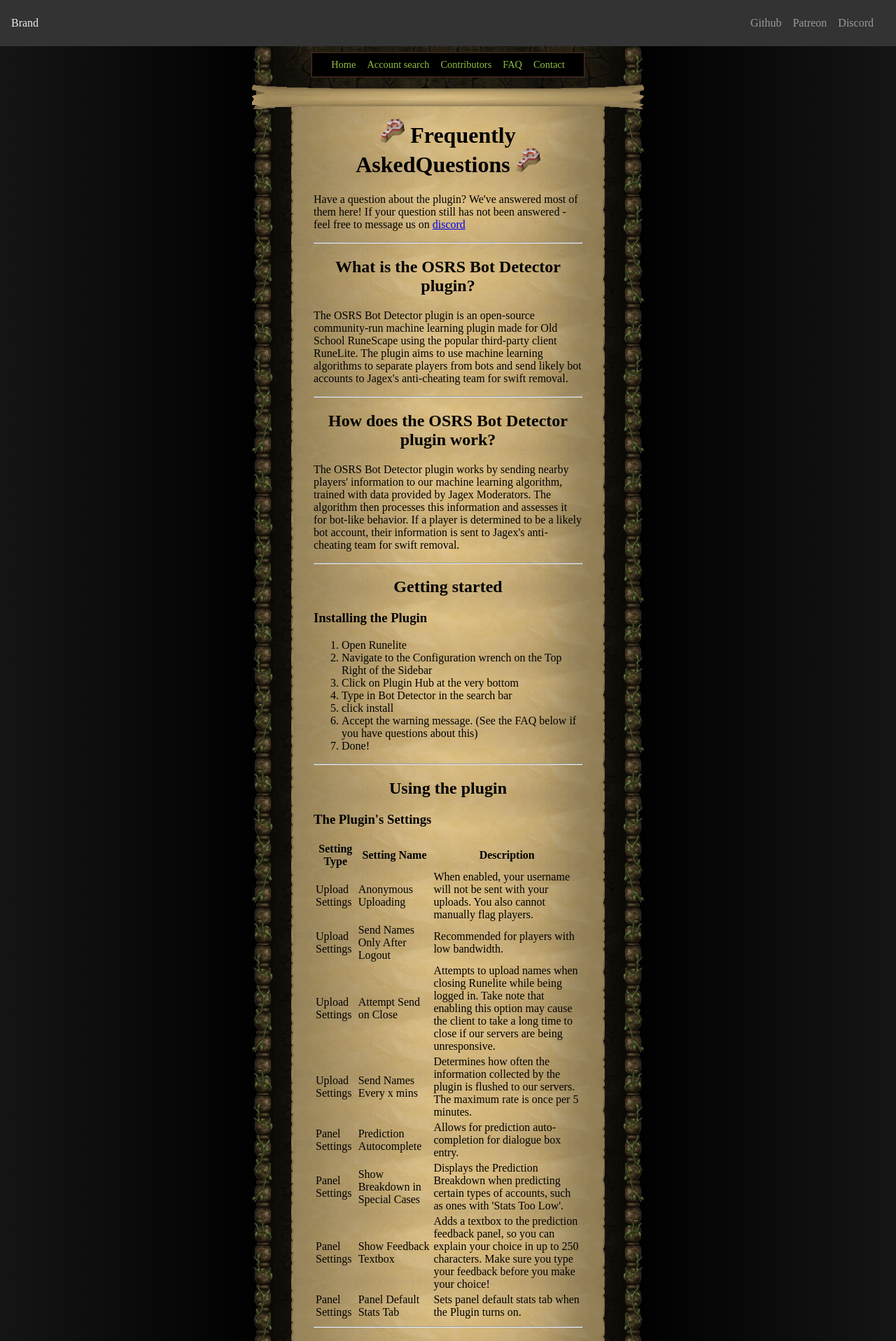
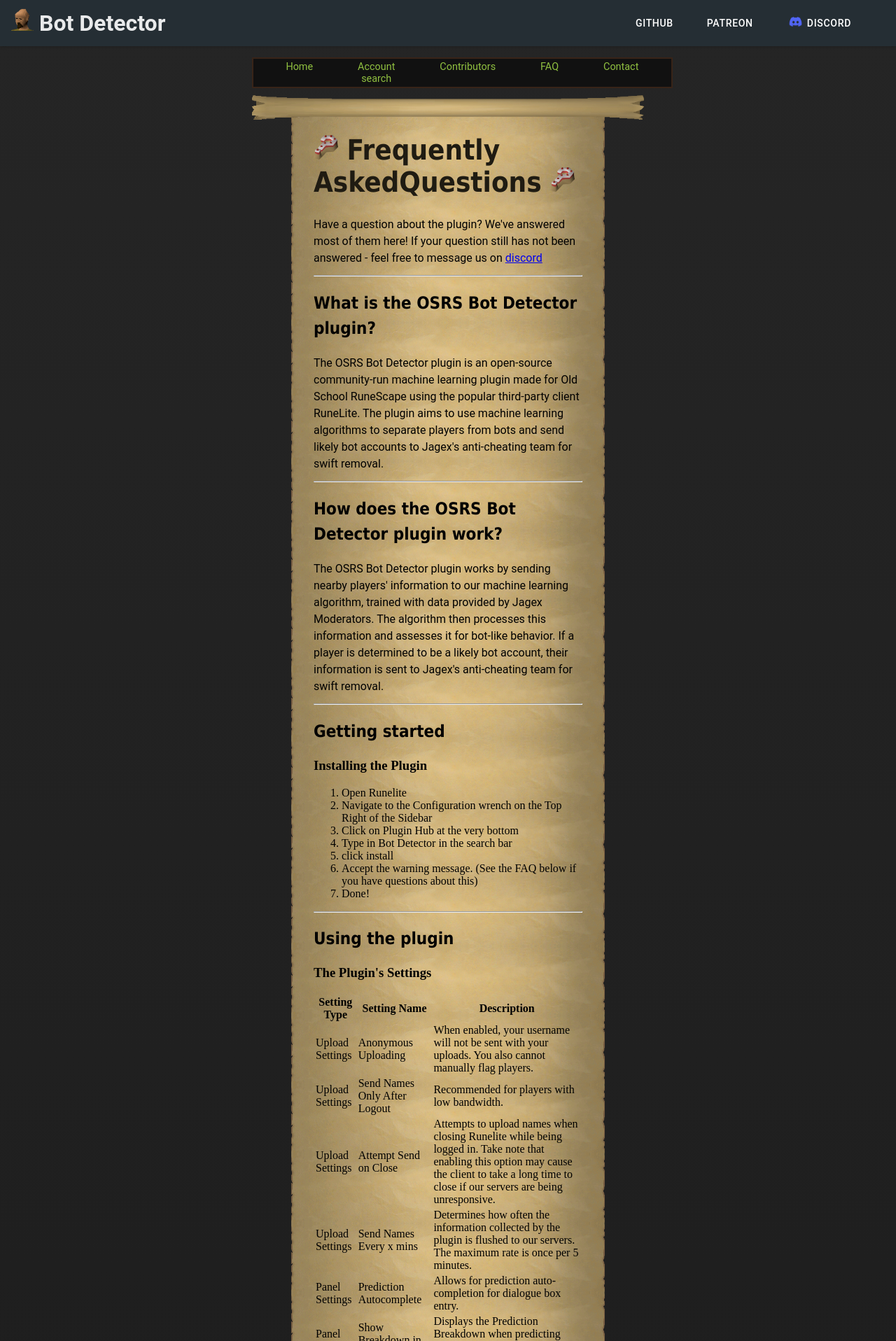
Before and after one commit to Bot-detector/Bot-Detector-Web, a Python web app: template src/templates/pages/faq.html in a window 1280 px wide. Shown: the top 1916 px of the page at 70% size. Run offline with Jinja, Linux system fonts and the light colour scheme; the template is opened without the code that fills it, so the values that code supplies are empty.

Commit message:
Updated a bunch of styles and formatting
Started overhauling the CSS and using flexbox inside the HTML. Still WIP, but getting there.

```diff
--- a/docker-compose.yml
+++ b/docker-compose.yml
@@ -1,6 +1,8 @@
 version: '3'
 services:
   api:
+    env_file:
+      - .env
     build:
       context: .
       dockerfile: Dockerfile
--- a/src/static/styles.css
+++ b/src/static/styles.css
@@ -1,25 +1,43 @@
 body {
     display: block;
     margin: 0px;
-    background: linear-gradient(90deg,
+    background: linear-gradient(0deg, #121212 5.29%, #252525 100%);
+    /* background: linear-gradient(90deg,
         #151515 0%,
         black 30%,
         black 70%,
         #151515 100%
-    );
+    );*/
 }
 /* Add styles for the navigation bar */
 .navbar {
     display: flex;
     justify-content: space-between;
-    align-items: center;
+    align-items: left;
+    vertical-align: middle;
     padding: 0.5rem 1rem;
-    background-color: #333333;
+    background-color: #252E34;
+    box-shadow: 0px 1px 10px 0px rgba(0, 0, 0, 0.12);
+    box-shadow: 0px 4px 5px 0px rgba(0, 0, 0, 0.14);
+    box-shadow: 0px 2px 4px -1px rgba(0, 0, 0, 0.2);
+    position: relative;
+    z-index: 10;
+
 }
 
 .navbar-brand {
     color: rgba(255, 255, 255, 0.9);
     text-decoration: none;
+    font-family: 'Roboto';
+    font-style: normal;
+    font-weight: 700;
+    font-size: 32px;
+    line-height: 48px;
+    align-content: center;
+}
+
+hr {
+    color: #6B7B17;
 }
 
 .navbar-nav {
@@ -28,12 +46,20 @@
 }
 
 .nav-item {
-    margin-right: 1rem;
+    margin-right: 3rem;
+
 }
 
 .nav-link {
     color: rgba(255, 255, 255, 0.5);
     text-decoration: none;
+    font-family: 'Roboto';
+    font-style: normal;
+    letter-spacing: 0.05em;
+    font-weight: 500;
+    font-size: 14px;
+    line-height: 16px;
+    color: #FFFFFF;
 }
 
 .nav-link:hover,
@@ -47,7 +73,7 @@
     flex-direction: column;
     align-items: center;
     background-size: contain;
-    background-image: url('/static/images/background.jpg');
+    /* background-image: url('/static/images/background.jpg'); */
     max-width: 70vh;
     min-width: 500px;
     margin: 0 auto;
@@ -56,13 +82,13 @@
 
 div.navigation-box {
     display: flex;
-    background-color: #000;
+    background-color: #111111;
     border: 2px solid #382418;
     padding-left: 2%;
     padding-right: 2%;
     margin-right: auto;
     margin-left: auto;
-    margin-top: .5em;
+    margin-top: 1em;
     margin-bottom: .5em;
     text-align: center;
     justify-content: space-between;
@@ -72,18 +98,19 @@
     display: flex;
     justify-content: space-between;
     list-style: none;
-    padding: 0;
-    margin: 0.5em;
+    padding: 0px;
+    margin: 0.2em;
     width: 100%;
 }
 
 .nbox-item {
-    margin-left: .5rem;
-    margin-right: .5rem;
+    margin-left: 2rem;
+    margin-right: 2rem;
     color: #90c040;
     text-decoration: none;
     font-size: 90%;
     padding: 0rem;
+    font-family: 'Roboto';
 }
 
 a.nbox-link {
@@ -124,8 +151,104 @@
     margin-right: 2em;
 }
 
-div.title h1,
-div.title h2,
+div.title h1 {
+    /* text-align: left;
+    font-family: 'Tahoma';
+    font-style: normal;
+    font-weight: 700;
+    font-size: 40px;
+    line-height: 48px;
+    display: flex;
+    align-items: center; */
+
+    font-family: 'Tahoma';
+    font-style: normal;
+    font-weight: 700;
+    font-size: 40px;
+    /* line-height: 48px; */
+
+    flex: none;
+order: 0;
+flex-grow: 1;
+    color: #1F1B12;
+}
+
+div.title h2 {
+    text-align: left;
+    font-family: 'Tahoma';
+    font-style: normal;
+    font-weight: 700;
+    font-size: 24px;
+    line-height: 36px;
+}
+
 div.title h3 {
-    text-align: center;
+    font-family: 'Roboto';
+    font-style: normal;
+    font-weight: 500;
+    font-size: 24px;
+    line-height: 36px;
+    margin-top: 20px;
+    margin-bottom: 5px;
+
 }
+
+div.title h4 {
+    /* text-align: left;
+    font-family: 'Roboto';
+    font-style: normal;
+    font-weight: 400;
+    font-size: 15px;
+    line-height: 18px; */
+
+    font-family: 'Roboto';
+    font-style: normal;
+    font-weight: 400;
+    font-size: 15px;
+    /* line-height: 18px; */
+    flex: none;
+    order: 1;
+    flex-grow: 1;
+    color: #000000;
+}
+
+P {
+    font-family: 'Roboto';
+    font-style: normal;
+    font-weight: 400;
+    font-size: 16px;
+    line-height: 24px;
+    margin-top: 0;
+    margin-bottom: 12px;
+}
+
+.flex-box-home {
+    display: flex;
+    flex-direction: row;
+    align-items: center;
+    padding: 0px;
+    gap: 16px;
+    width: 395px;
+    height: 100px;
+    left: 40px;
+    top: 24px;
+}
+
+.flex-box-home-row {
+    display: flex;
+    flex-direction: column;
+    align-items: flex-start;
+    padding: 0px;
+    gap: 10px;
+    margin: 0px;
+
+    width: 300px;
+    height: 76px;
+
+
+    /* Inside auto layout */
+
+    flex: none;
+    order: 1;
+    flex-grow: 1;
+}
--- a/src/templates/header.html
+++ b/src/templates/header.html
@@ -1,16 +1,16 @@
 {% block header %}
     <header>
         <nav class="navbar">
-            <a class="navbar-brand" href="{{ url_for('home') }}" target="_blank">Brand</a>
+            <a class="navbar-brand" href="{{ url_for('home') }}" target="_blank"> <img src="/static/images/GameAssets/bot.png" width="32px"> Bot Detector</a>
             <ul class="navbar-nav">
                 <li class="nav-item">
-                    <a class="nav-link" href="https://github.com/Bot-detector" target="_blank">Github</a>
+                    <a class="nav-link" href="https://github.com/Bot-detector" target="_blank">GITHUB</a>
                 </li>
                 <li class="nav-item">
-                    <a class="nav-link" href="https://www.patreon.com/bot_detector" target="_blank">Patreon</a>
+                    <a class="nav-link" href="https://www.patreon.com/bot_detector" target="_blank">PATREON</a>
                 </li>
                 <li class="nav-item">
-                    <a class="nav-link" href="https://discord.gg/RZEf2ms4gs" target="_blank">Discord</a>
+                    <a class="nav-link" href="https://discord.gg/RZEf2ms4gs" target="_blank"> <img src="/static/images/ContactUs/discord.png" height="14px"> DISCORD</a>
                 </li>
             </ul>
         </nav>
```
Also changed, not shown: src/templates/pages/home.html (+15 -7 lines).
